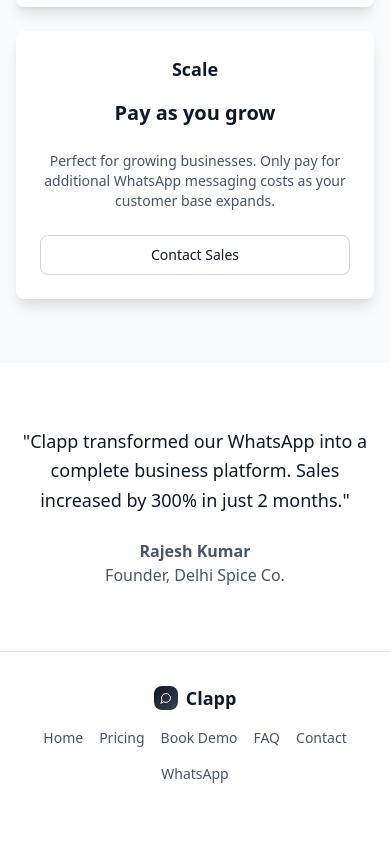
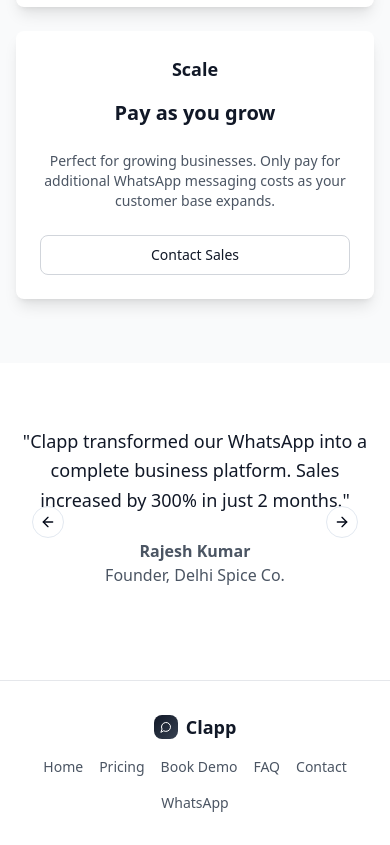
Before and after one commit to shopclapp/shopclapp.github.io, a React (Vite) app: page / in a window 390 px wide. Shown: the part 3440-4285 px from the top of the page. Before the commit the page ends 4256 px from the top, so only its background shows below. Built offline with nearby package versions, Linux system fonts and the light colour scheme.

Commit message:
feat: Add testimonial carousel
Adds a carousel component to display three testimonials at the bottom of the page. The testimonials are for Rajesh Kumar, Sheetal, and Sanil, with their respective company and title details.

```diff
--- a/src/pages/Index.tsx
+++ b/src/pages/Index.tsx
@@ -3,6 +3,7 @@ import { useState } from 'react';
 import { Button } from "@/components/ui/button";
 import { Input } from "@/components/ui/input";
 import { Card, CardContent } from "@/components/ui/card";
+import { Carousel, CarouselContent, CarouselItem, CarouselNext, CarouselPrevious } from "@/components/ui/carousel";
 import { MessageCircle, Bot, Zap, Square, Circle, Triangle, ArrowRight, CheckCircle, Menu, X } from 'lucide-react';
 
 const Index = () => {
@@ -14,6 +15,24 @@ const Index = () => {
     e.preventDefault();
     console.log('Demo booking:', { name, whatsapp });
   };
+
+  const testimonials = [
+    {
+      quote: "Clapp transformed our WhatsApp into a complete business platform. Sales increased by 300% in just 2 months.",
+      name: "Rajesh Kumar",
+      title: "Founder, Delhi Spice Co."
+    },
+    {
+      quote: "The AI automation has revolutionized how we handle customer inquiries. Our response time improved dramatically.",
+      name: "Sheetal",
+      title: "Founder, Desify"
+    },
+    {
+      quote: "WhatsApp commerce was a game-changer for our organic products business. Customer engagement is at an all-time high.",
+      name: "Sanil",
+      title: "Founder, Organics and You"
+    }
+  ];
 
   return (
     <div className="min-h-screen bg-white">
@@ -306,14 +325,32 @@ const Index = () => {
 
       {/* Testimonials Section */}
       <section className="py-16 md:py-24">
-        <div className="max-w-4xl mx-auto px-4 sm:px-6 lg:px-8 text-center">
-          <blockquote className="text-lg sm:text-xl md:text-2xl lg:text-3xl font-medium text-gray-900 mb-6 md:mb-8 leading-relaxed">
-            "Clapp transformed our WhatsApp into a complete business platform. Sales increased by 300% in just 2 months."
-          </blockquote>
-          <div className="text-base md:text-lg text-gray-600">
-            <div className="font-semibold">Rajesh Kumar</div>
-            <div>Founder, Delhi Spice Co.</div>
-          </div>
+        <div className="max-w-4xl mx-auto px-4 sm:px-6 lg:px-8">
+          <Carousel
+            opts={{
+              align: "start",
+              loop: true,
+            }}
+            className="w-full"
+          >
+            <CarouselContent>
+              {testimonials.map((testimonial, index) => (
+                <CarouselItem key={index}>
+                  <div className="text-center">
+                    <blockquote className="text-lg sm:text-xl md:text-2xl lg:text-3xl font-medium text-gray-900 mb-6 md:mb-8 leading-relaxed">
+                      "{testimonial.quote}"
+                    </blockquote>
+                    <div className="text-base md:text-lg text-gray-600">
+                      <div className="font-semibold">{testimonial.name}</div>
+                      <div>{testimonial.title}</div>
+                    </div>
+                  </div>
+                </CarouselItem>
+              ))}
+            </CarouselContent>
+            <CarouselPrevious className="left-4 md:-left-12" />
+            <CarouselNext className="right-4 md:-right-12" />
+          </Carousel>
         </div>
       </section>
 
```
